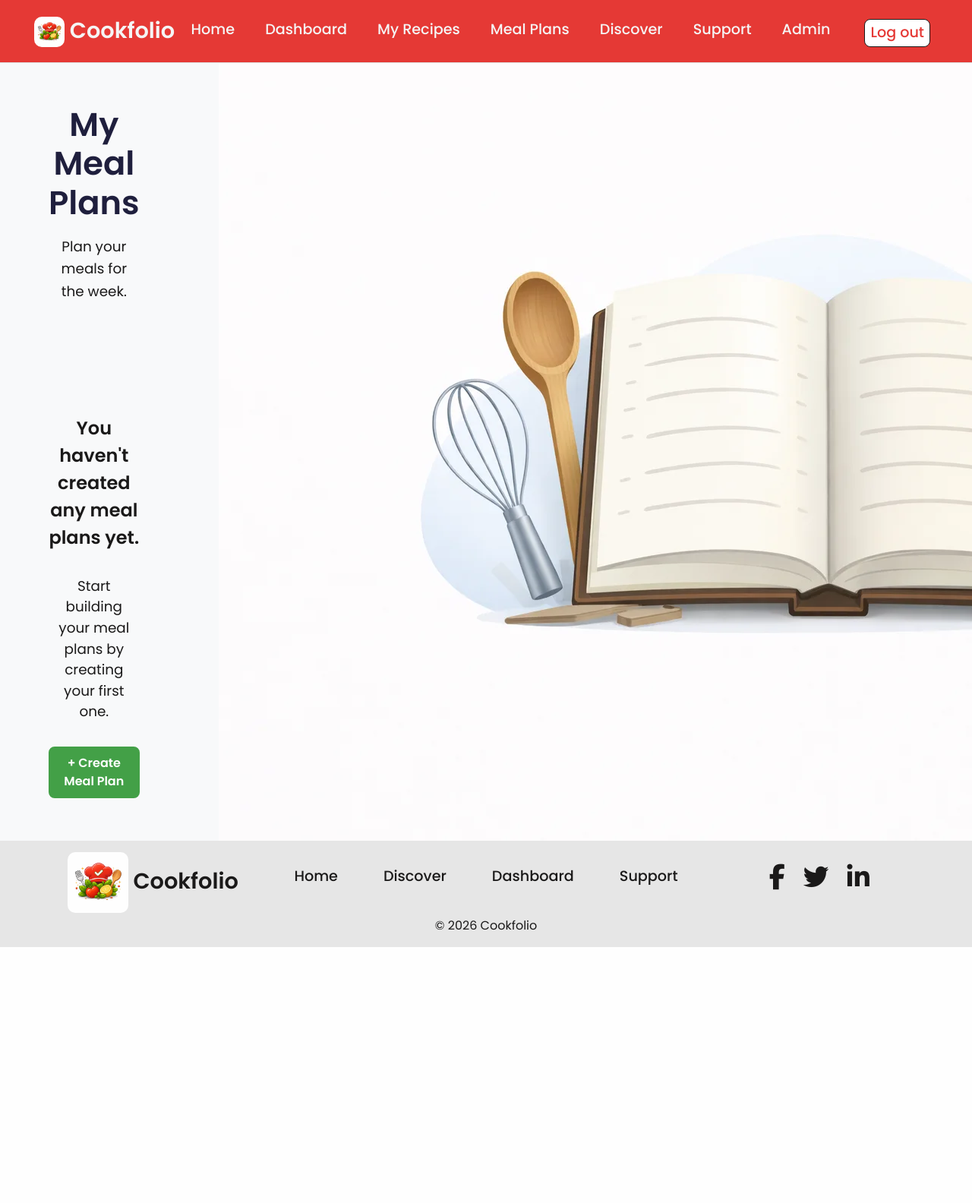
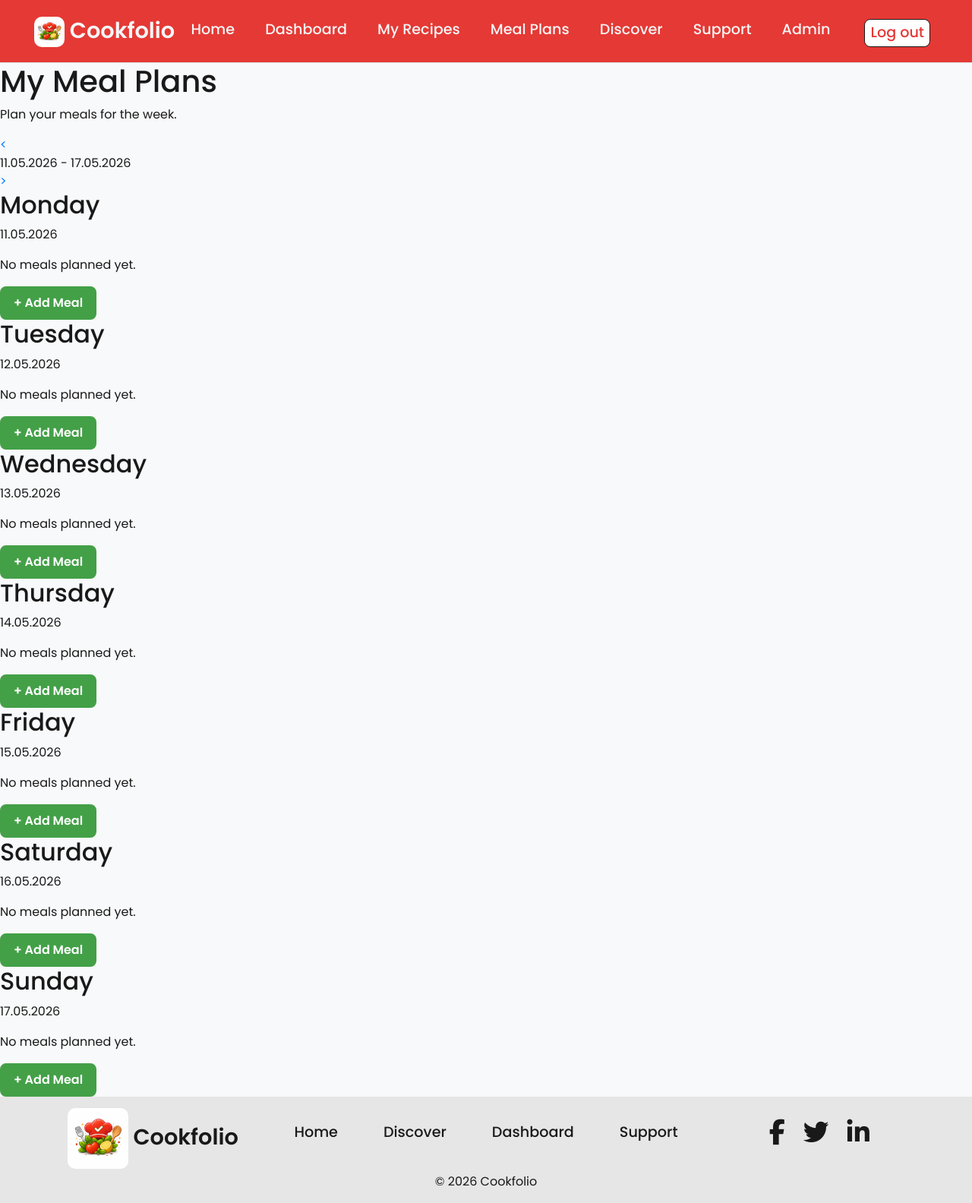
Before and after one commit to silviyahristova/cookfolio, a Flask app: page /meal-plans in a window 1280 px wide; the page is wider, and only the part inside the window is pictured. Shown: that part at 76% size. Before the commit the page ends 1247 px from the top of that part, so only its background shows below. Run offline with Flask 3, Linux system fonts and the light colour scheme; a user stored in the database is signed in; tables that the repository leaves empty hold one stand-in row (values such as "Sample post"); some libraries are stand-ins or nearby versions.

Commit message:
feat: add weekly meal planner card layout and action buttons

```diff
--- a/app/templates/meal_plans.html
+++ b/app/templates/meal_plans.html
@@ -6,7 +6,7 @@
 <section class="meal-plan-section">
     <div class="meal-plan-container">
         <!-- Empty Meal Plans Content -->
-        {% if not meal_plans %}
+        {% if not has_meal_plans %}
             <div class="dashboard-content">
                 <div class="dashboard-left">
                     <div class="dashboard-welcome-text">
@@ -45,40 +45,53 @@
                     </div>
                 </div>
             </div>
-        {% endif %}
-
-        {% if meal_plans %}
+        {% else %}
+            <!-- Meal Plans Content -->
             <div class="meal-plan-text">
                 <h1>My Meal Plans</h1>
                 <p>Plan your meals for the week.</p>
+
+                <div class="meal-week-navigation">
+                    <a href="{{ url_for('main.meal_plans', week_start=previous_week) }}" class="week-btn" >&lt; </a>
+                    <div class="meal-week-range">
+                        <span>{{ start_of_week.strftime('%d.%m.%Y') }} - {{ end_of_week.strftime('%d.%m.%Y') }}</span>
+                    </div>
+                    <a href="{{ url_for('main.meal_plans', week_start=next_week) }}" class="week-btn"> &gt;</a>
+                </div>
             </div>
-            <div class="all-recipes-grid">
-                {% for meal_plan in meal_plans %}
-                    <div class="recipe-card">
-                        <div class="recipe-card-image">
-                            {% if meal_plan.recipe.image_url %}
-                                <img src="{{ meal_plan.recipe.image_url }}" alt="{{ meal_plan.recipe.title }} image" class="recipe-card-picture">
-                            {% elif meal_plan.recipe.image_filename %}
-                                <img src="{{ url_for('static', filename='uploads/' ~ meal_plan.recipe.image_filename) }}" alt="{{ meal_plan.recipe.title }} image" class="recipe-card-picture">
+            <div class="meal-week-grid">
+                {% for day in week_days %}
+                    {% set meals_for_day = meal_plans|selectattr("meal_date", "equalto", day)|list %}
+                        {% set full_day_planned = meals_for_day|length >= 4 %}
+                    <article class="meal-day-card {% if day == today %}today-card{% endif %}">
+                        <header class="meal-day-header">
+                            <h2>{{ day.strftime("%A") }}</h2>
+                            <p>{{ day.strftime("%d.%m.%Y") }}</p>
+                        </header>
+
+                        <div class="meal-day-content">
+                            {% if meals_for_day %}
+                                {% for meal in meals_for_day %}
+                                    <div class="meal-category-row">
+                                        <span class="meal-category">{{ meal.meal_type|capitalize }}</span>
+                                        <a href="{{ url_for('main.view_recipe', recipe_id=meal.recipe.id) }}" class="meal-plan-link">{{ meal.recipe.title }} &gt;</a>
+                                    </div>
+                                {% endfor %}
                             {% else %}
-                                <picture>
-                                    <source srcset="{{ url_for('static', filename='images/image-placeholder.webp') }}" type="image/webp">
-                                    <source srcset="{{ url_for('static', filename='images/image-placeholder.png') }}" type="image/png">
-                                    <img src="{{ url_for('static', filename='images/image-placeholder.png') }}" alt="Recipe placeholder image" class="recipe-card-picture">
-                                </picture>
+                                <p class="no-meals-text">{% if day < today %}No meals were planned for this day.{% else %}No meals planned yet.{% endif %}</p>
                             {% endif %}
                         </div>
-                    <div class="recipe-card-content">
-                        <h2>{{ meal_plan.recipe.title }}</h2>
-                        <p>{{ meal_plan.meal_type|capitalize }} on {{ meal_plan.meal_date.strftime('%B %d, %Y') }}</p>
-                    </div>
+
+                        <footer class="meal-day-footer">
+                            {% if meals_for_day %}
+                                <a href="{{ url_for('main.view_day_meal_plan', meal_date=day) }}" class="btn btn-primary">{%if day < today %}View Past Meals{% else %}View Meals{% endif %}</a>
+                            {%endif%}
+                            {% if day >= today and not full_day_planned %}
+                                <a href="{{ url_for('main.add_meal_plan', meal_date=day) }}" class="btn btn-success">+ Add Meal</a>
+                            {% endif %}
+                        </footer>
+                    </article>
                 {% endfor %}
-            </div>
-        {% endif %}
-
-        {% if meal_plans|length > 8 %}
-            <div class="view-all-link">
-                <a href="{{ url_for('main.meal_plans') }}" class="card-link">View All &gt;</a>
             </div>
         {% endif %}
     </div>
```
